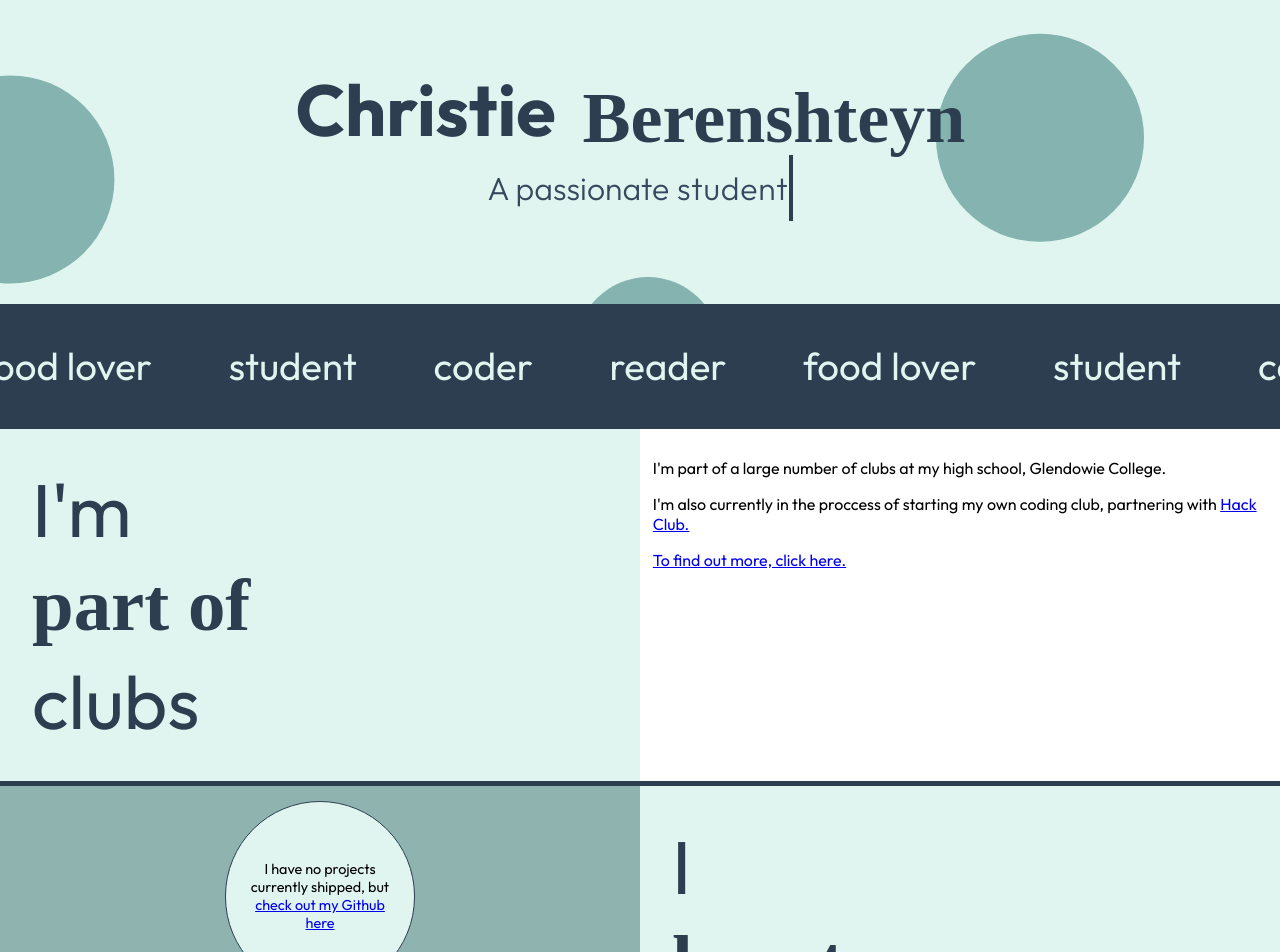
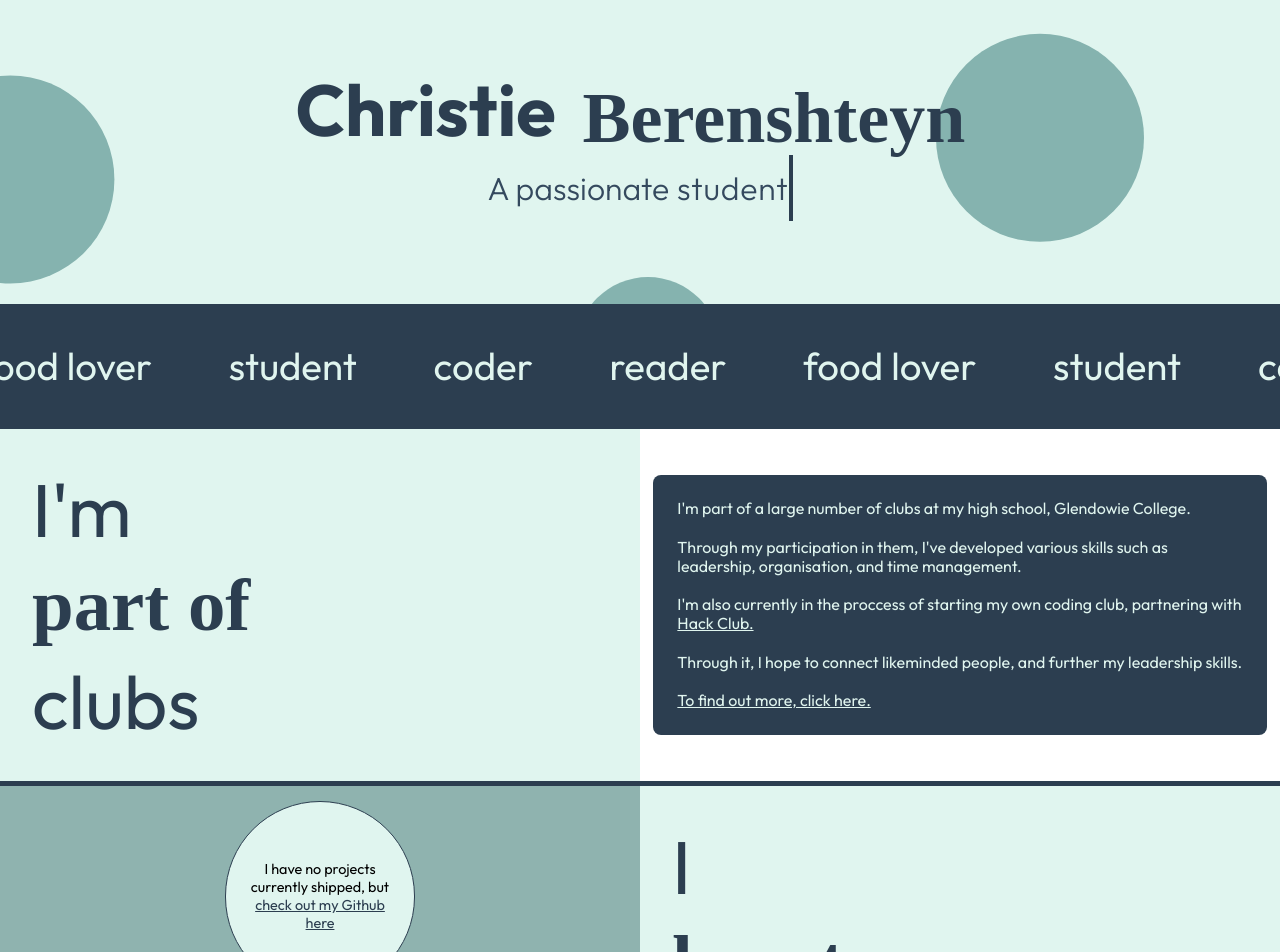
Before and after one commit to Christie125/portfolio, an Angular app: page / in a window 1280 px wide. Shown: the top 952 px of the page. Built offline with nearby package versions, Linux system fonts and the light colour scheme; a web font is replaced by a local one.

Commit message:
Kept workinh on app

```diff
--- a/src/app/app.css
+++ b/src/app/app.css
@@ -104,6 +104,10 @@ app-achievement-content div:hover {
   padding: 0.15rem 0; /* Optional: consistent padding */
 }
 
+#code a {
+  color: #2C3E50;;
+}
+
 
 #awards {
   align-items: center;
--- a/src/app/app.html
+++ b/src/app/app.html
@@ -3,11 +3,18 @@
 
   <section class="left-align">
     <div class="achievement-row">
-      <app-achievement-content>
-
+      <app-achievement-content id="awards">
+        <div>
         <p>I'm part of a large number of clubs at my high school, Glendowie College.</p>
+        <br>
+        <p>Through my participation in them, I've developed various skills such as leadership, organisation, and time management.</p>
+        <br>
         <p>I'm also currently in the proccess of starting my own coding club, partnering with <a href="hackclub.com">Hack Club.</a></p>
+        <br>
+        <p>Through it, I hope to connect likeminded people, and further my leadership skills.</p>
+        <br>
         <a href="/clubs">To find out more, click here.</a>
+        </div>
       </app-achievement-content >
       <app-achievement
         acvtOne="I'm"
```
